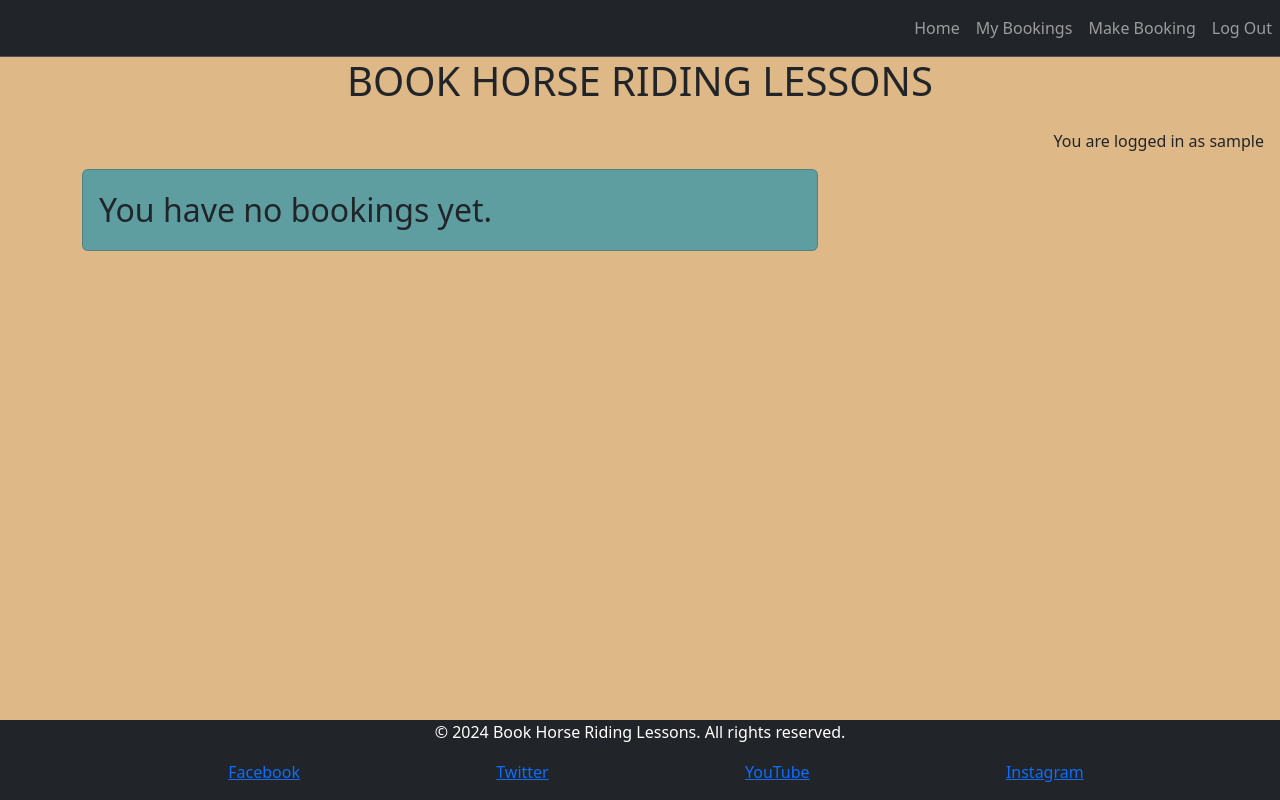
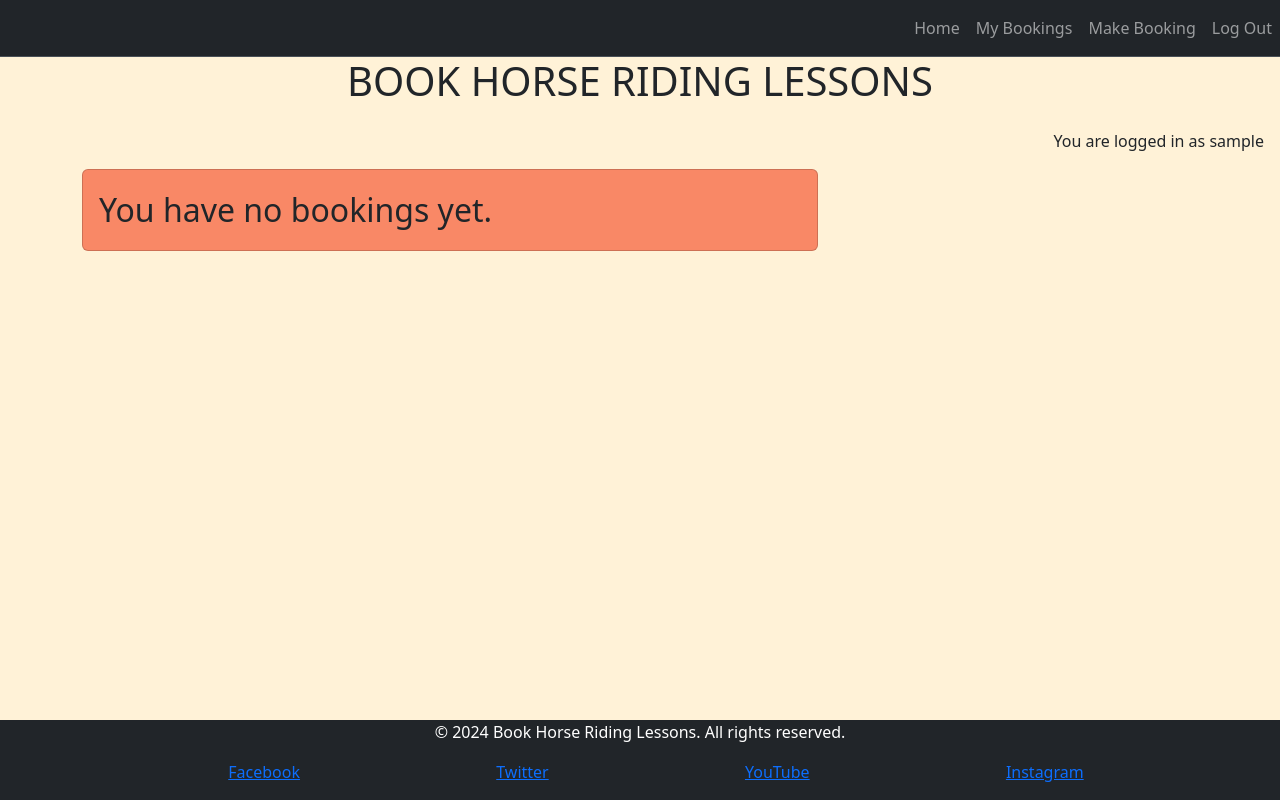
Before and after one commit to Soro82/book-horse-riding-lesson, a Django app: page /my_bookings/ in a window 1280 px wide. Run offline with Django 4.2, Linux system fonts and the light colour scheme; the visitor is signed in with stand-in values (Sample User, id 1); data that the repository does not hold is empty.

Commit message:
update background color of site

```diff
--- a/static/css/style.css
+++ b/static/css/style.css
@@ -2,7 +2,7 @@ body {
     display: flex;
     min-height: 100vh;
     flex-direction: column;
-    background-color: burlywood;
+    background-color: #FFF2D7;
 }
 
 main {
@@ -18,7 +18,8 @@ h1 {
 }
 
 .card {
-    background-color: cadetblue;
+    background-color: #F98866;
+    margin-bottom: 1.5rem;
 }
 
 .card-text {
--- a/templates/index.html
+++ b/templates/index.html
@@ -8,7 +8,7 @@
     <div class="row">
         <!-- Hero Image -->
         <div class="hero-image">
-            <img src="{% static 'images/hero-image.webp' %}" alt="hero image">
+            <img src="{% static 'images/hero-image.webp' %}" class="mx-auto d-block" alt="hero image">
         </div>
     </div>
     <div class="row">
```
